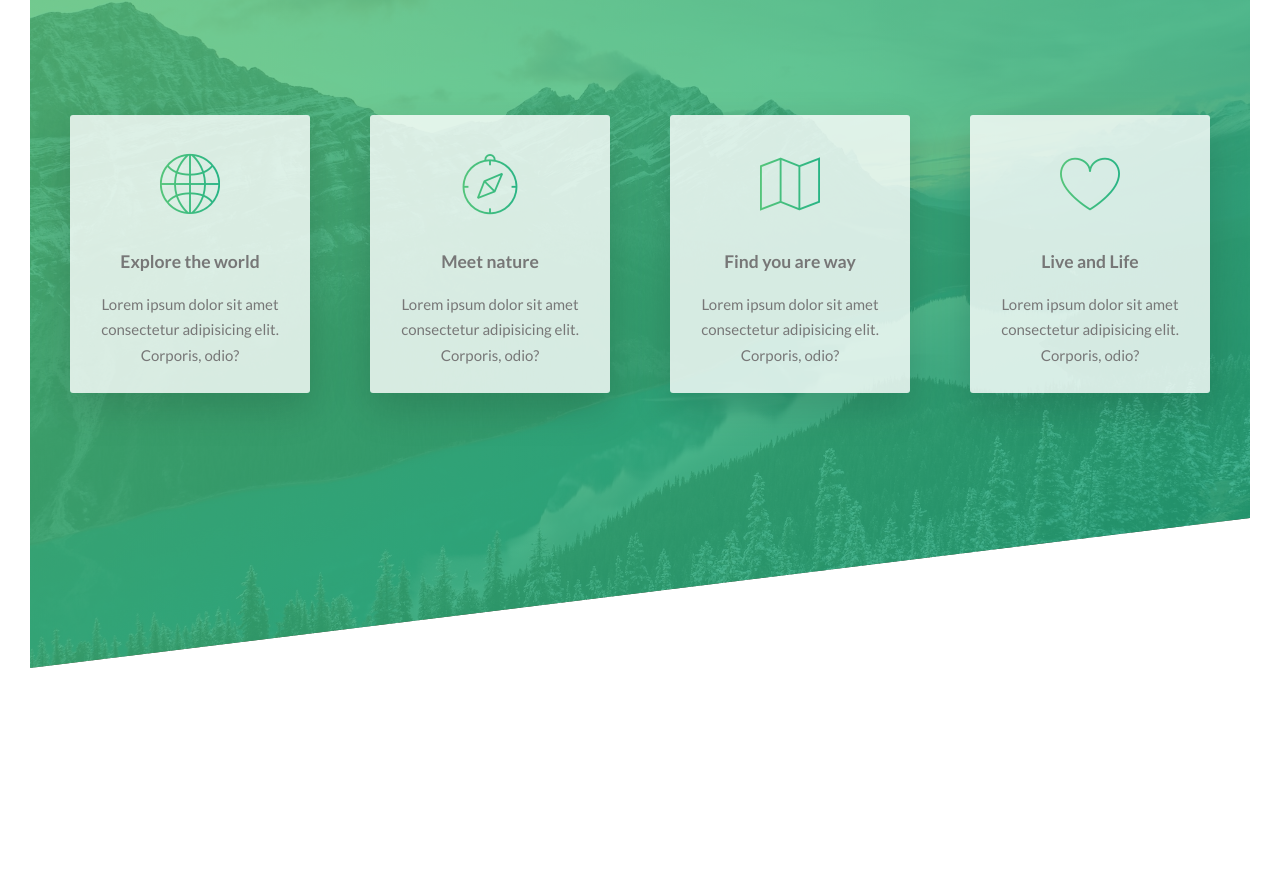
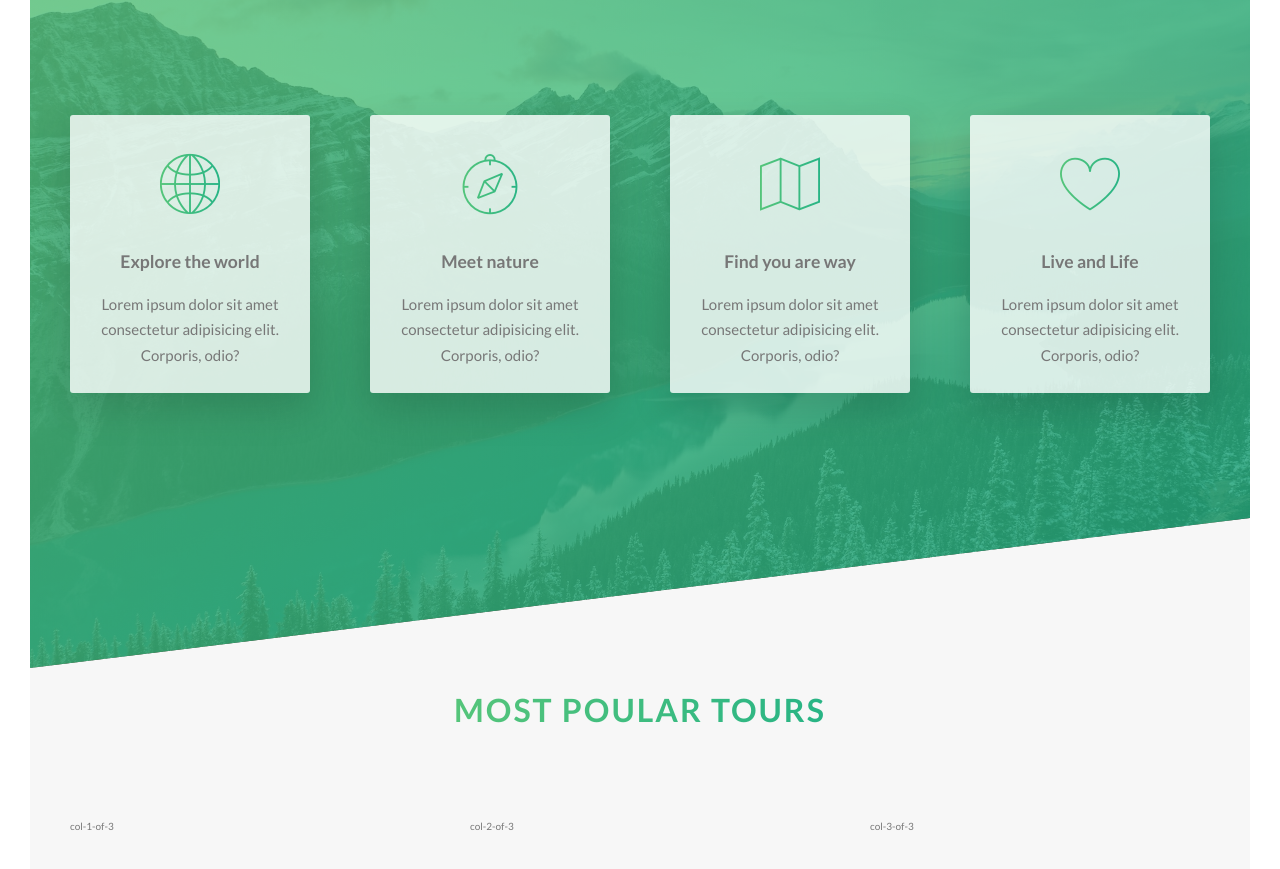
Before and after one commit to Leenamkwon/CSS-Sass, a website: page Natours/index.html in a window 1280 px wide. Shown: the part 1564-2433 px from the top of the page. Before the commit the page ends 2232 px from the top, so only its background shows below. Drawn offline with Linux system fonts and the light colour scheme.

Commit message:
popular tours start

```diff
--- a/Natours/index.html
+++ b/Natours/index.html
@@ -140,6 +140,28 @@
           </div>
         </div>
       </section>
+
+      <section class="section-tours">
+        <div class="u-center-text u-margin-bottom-large">
+          <h2 class="heading-secondary">
+            Most poular tours
+          </h2>
+        </div>
+
+        <div class="row">
+          <div class="col-1-of-3">
+            col-1-of-3
+          </div>
+
+          <div class="col-1-of-3">
+            col-2-of-3
+          </div>
+
+          <div class="col-1-of-3">
+            col-3-of-3
+          </div>
+        </div>
+      </section>
     </main>
     <!-- <section class="grid-test">
       <div class="row">
--- a/Natours/sass/pages/_home.scss
+++ b/Natours/sass/pages/_home.scss
@@ -20,3 +20,9 @@
     transform: skewY(7deg);
   }
 }
+
+.section-tours {
+  background-color: $color-grey-light-1;
+  padding: 25rem 0 50rem 0;
+  margin-top: -20vh;
+}
```
Also changed, not shown: Natours/css/style.css.
